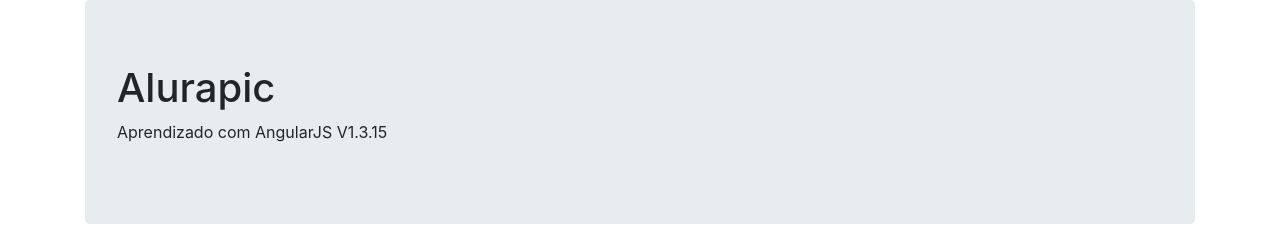
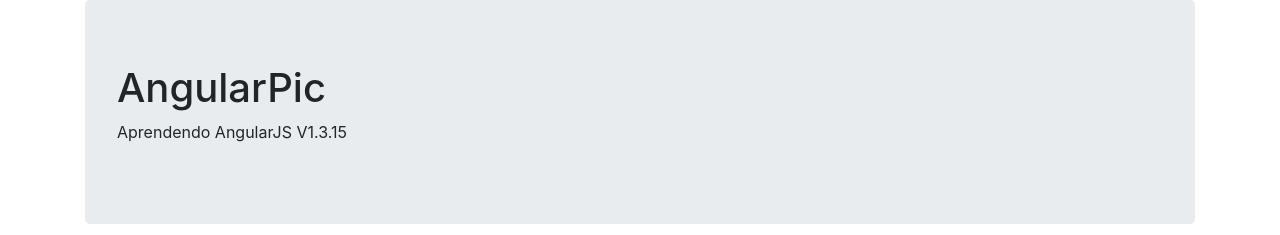
Before and after one commit to mupezzuol/angularjs-alurapic, a website: page public/index.html in a window 1280 px wide. Shown: the top 235 px of the page. Drawn offline with Linux system fonts and the light colour scheme.

Commit message:
Ajustes gerais na página

```diff
--- a/public/index.html
+++ b/public/index.html
@@ -1,5 +1,5 @@
 <!DOCTYPE html>
-<html lang="pt-br" ng-app="alurapic">
+<html lang="pt-br" ng-app="angularpic">
 
 <head>
     <meta charset="UTF-8">
@@ -17,8 +17,8 @@
     <!-- INICIO Container Principal -->
     <div class="container">
         <div class="jumbotron">
-            <h1>Alurapic</h1>
-            <p>Aprendizado com AngularJS V1.3.15</p>
+            <h1>AngularPic</h1>
+            <p>Aprendendo AngularJS V1.3.15</p>
         </div>
 
         <!-- INICIO Linha das fotos -->
--- a/public/js/controllers/fotos-controller.js
+++ b/public/js/controllers/fotos-controller.js
@@ -2,7 +2,7 @@
 //Controller nomenclatura é igual utiliada em Java, porém nossos '.js' deve ser tudo minusculo separado por '-'
 //Toda variavel dentro de uma 'function' é privada, ela não é acessado fora do escopo da função, por isso usamos o '$scope'
 //$scope -> É usado para disponibilizarmos dados para a VIEW
-angular.module('alurapic').controller('FotosController', function($scope) {
+angular.module('angularpic').controller('FotosController', function($scope) {
 
     //Criando Object JavaScript
     $scope.foto = {
--- a/public/js/main.js
+++ b/public/js/main.js
@@ -1,2 +1,2 @@
 //Criando módulo principal do angular
-angular.module('alurapic', []);
+angular.module('angularpic', []);
```
